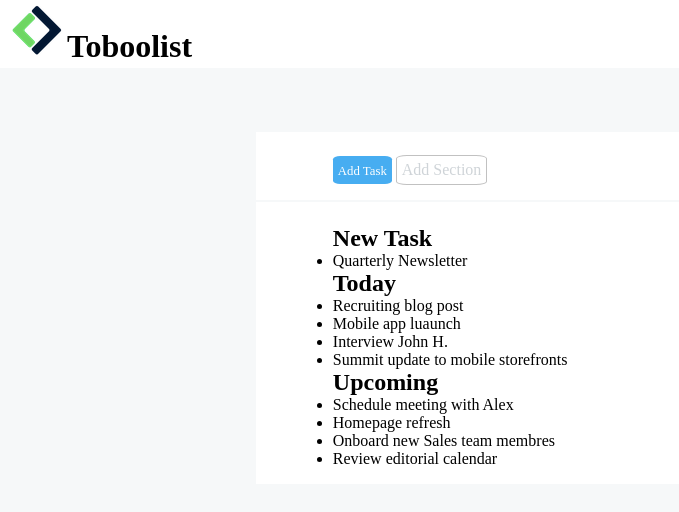
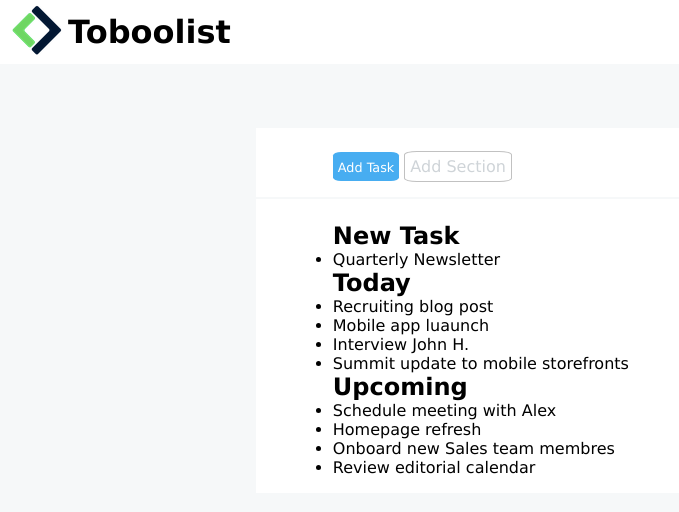
Before and after one commit to AndrianiClaudio/html-css-toboolist, a plain HTML site: page index.html in a window 1280 px wide. Shown: the whole page, without its empty margins (0-679 px from the left). Drawn offline with Linux system fonts and the light colour scheme.

Commit message:
fine header

```diff
--- a/css/style.css
+++ b/css/style.css
@@ -5,6 +5,7 @@
 }
 
 body{
+    font-family: Verdana, Geneva, Tahoma, sans-serif;
     background-color: #f6f8f9;
 }
 main{
@@ -23,7 +24,13 @@ a{
 
 .header-inline{
     display: inline-block;
+    vertical-align: middle;
 }
+
+#title-logo{
+    font-weight: 900;
+}
+
 /* /HEADER */
 
 
```
